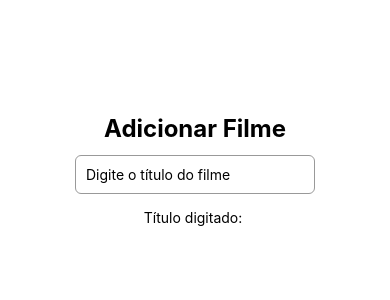
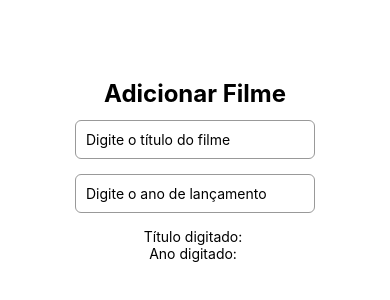
Before and after one commit to leticiavideira/ListaDeFilmes, a React Native app: screen / in a window 390 px wide. Shown: the part 252-552 px from the top of the page. Built offline with nearby package versions, Linux system fonts and the light colour scheme.

Commit message:
adiciona ano do filme

```diff
--- a/TelaAdicionar.js
+++ b/TelaAdicionar.js
@@ -3,6 +3,7 @@ import { useState } from 'react';
 
 export default function TelaAdicionar() {
      const [titulo, setTitulo] = useState('');
+     const [ano, setAno] = useState('');
 
     return (
         <View style={styles.container}>
@@ -15,7 +16,16 @@ export default function TelaAdicionar() {
                 onChangeText={setTitulo}
             />
 
+            <TextInput
+                style={styles.input}
+                placeholder="Digite o ano de lançamento"
+                value={ano}
+                onChangeText={setAno}
+                keyboardType="numeric"
+            />
+
             <Text>Título digitado: {titulo}</Text>
+            <Text>Ano digitado: {ano}</Text>
         </View>
     );
 }
```
